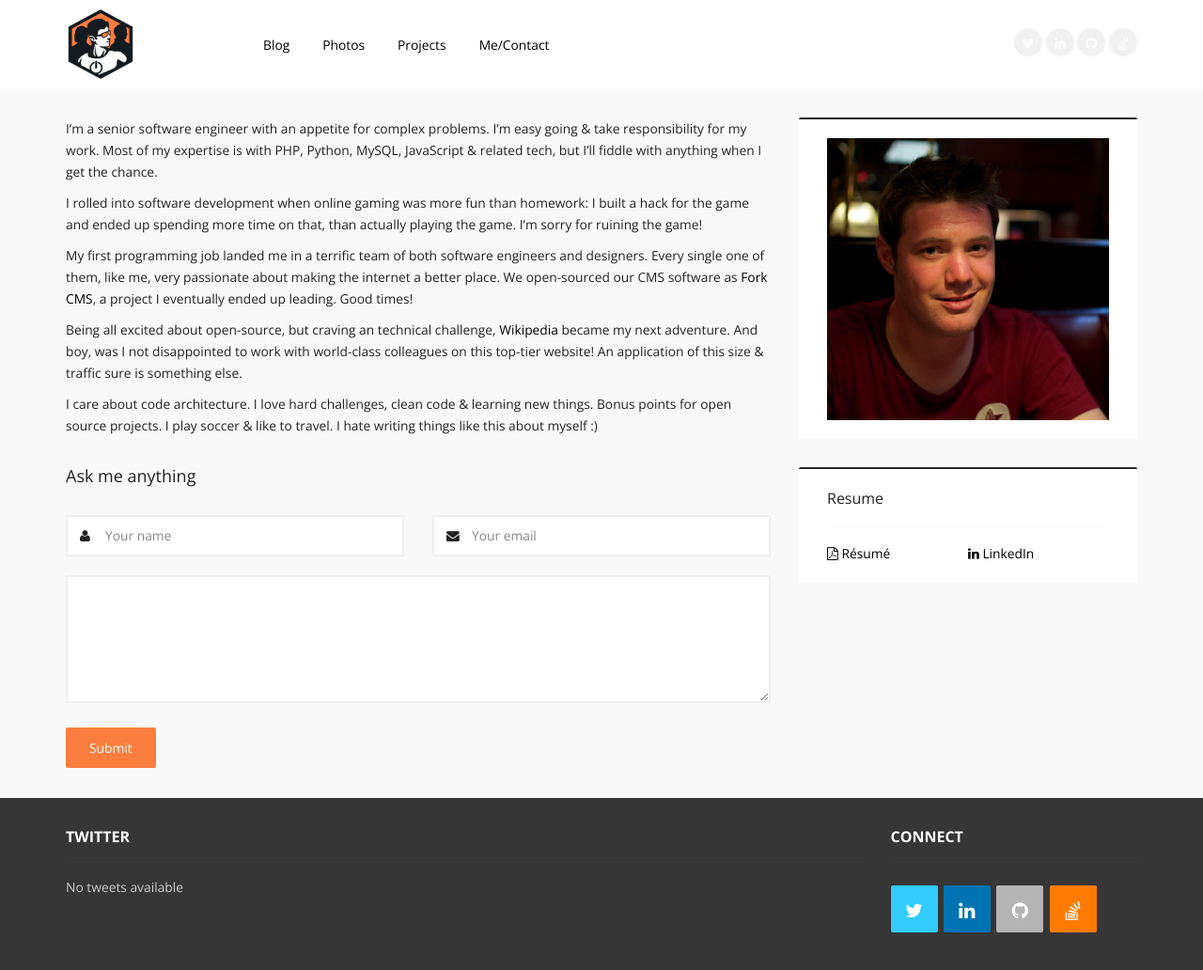
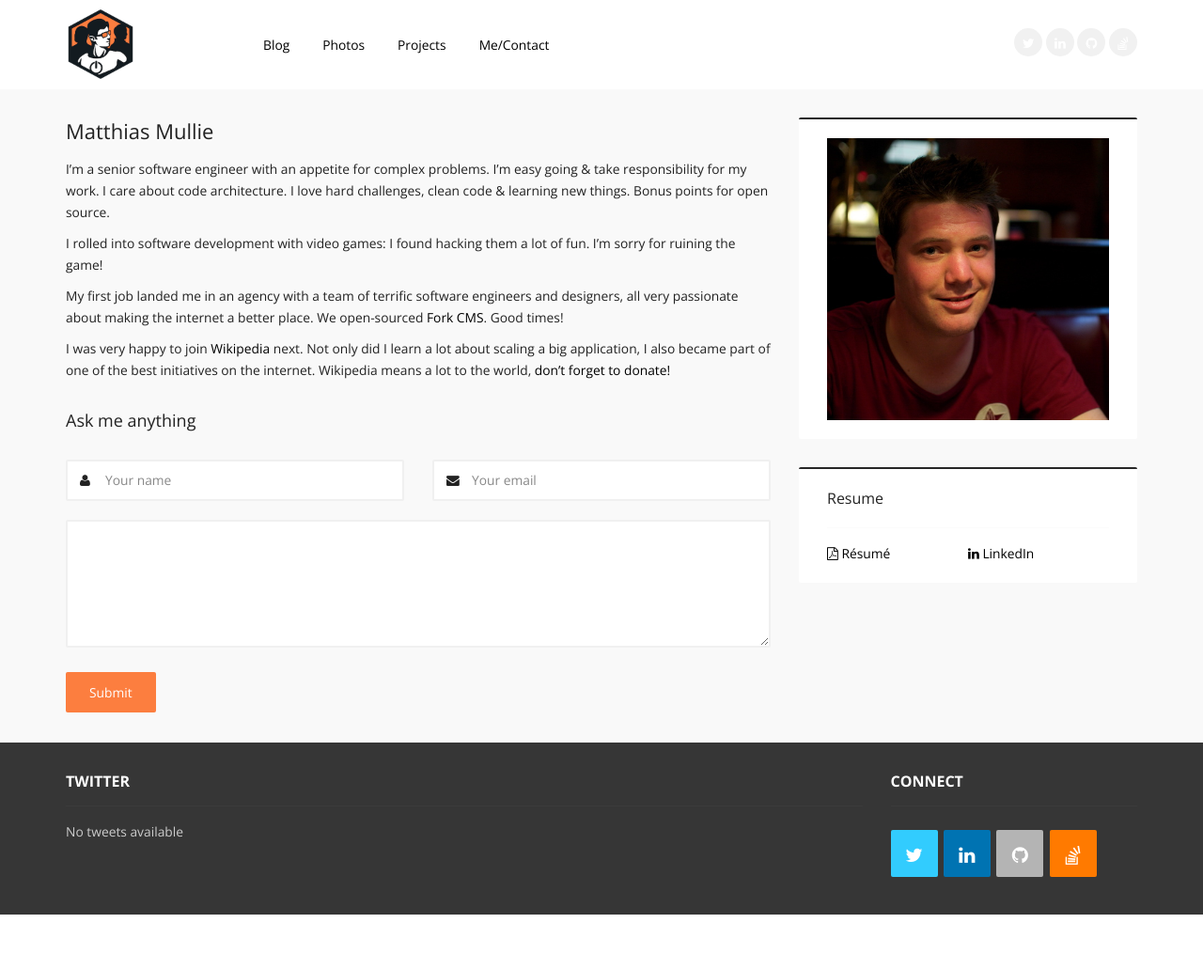
Before and after one commit to matthiasmullie/mullie.eu, a Jekyll site: the page built from contact.md, in a window 1280 px wide. Shown: the whole page at 94% size. Built offline with Jekyll 4.4.1, drawn with Linux system fonts in a browser that asks for light colours; after the commit the page ends 973 px from its top, so only the background shows below that.

Commit message:
Rephrase & shorten bio

```diff
--- a/contact.md
+++ b/contact.md
@@ -4,29 +4,22 @@ title: Me/Contact
 weight: 9
 ---
 
+# Matthias Mullie
 
 I'm a senior software engineer with an appetite for complex problems. I'm easy
-going & take responsibility for my work. Most of my expertise is with PHP,
-Python, MySQL, JavaScript & related tech, but I'll fiddle with anything when I
-get the chance.
+going & take responsibility for my work. I care about code architecture. I love
+hard challenges, clean code & learning new things. Bonus points for open source.
 
-I rolled into software development when online gaming was more fun than
-homework: I built a hack for the game and ended up spending more time on that,
-than actually playing the game. I'm sorry for ruining the game!
+I rolled into software development with video games: I found hacking them a lot
+of fun. I'm sorry for ruining the game!
 
-My first programming job landed me in a terrific team of both software engineers
-and designers. Every single one of them, like me, very passionate about making
-the internet a better place. We open-sourced our CMS software as
-[Fork CMS](http://www.fork-cms.com/), a project I eventually ended up leading.
-Good times!
+My first job landed me in an agency with a team of terrific software engineers
+and designers, all very passionate about making the internet a better place.
+We open-sourced [Fork CMS](http://www.fork-cms.com/). Good times!
 
-Being all excited about open-source, but craving an technical challenge,
-[Wikipedia](http://www.wikipedia.org/) became my next adventure. And boy, was I
-not disappointed to work with world-class colleagues on this top-tier website!
-An application of this size & traffic sure is something else.
-
-I care about code architecture. I love hard challenges, clean code & learning
-new things. Bonus points for open source projects. I play soccer & like to
-travel. I hate writing things like this about myself :)
+I was very happy to join [Wikipedia](https://www.wikipedia.org/) next. Not only
+did I learn a lot about scaling a big application, I also became part of one of
+the best initiatives on the internet. Wikipedia means a lot to the world,
+[don't forget to donate!](https://donate.wikimedia.org/)
 
 {% include contactform.html %}
```
